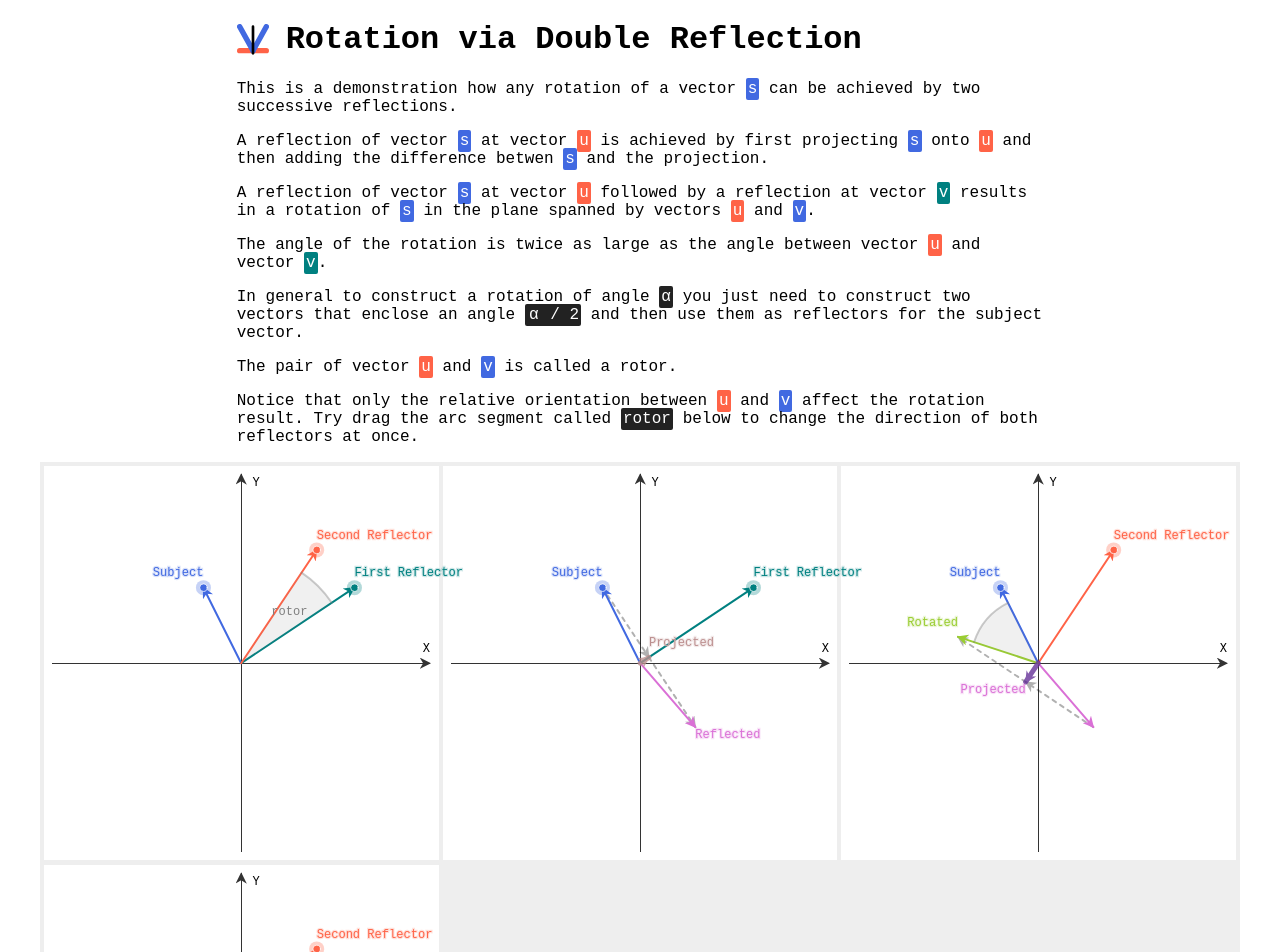
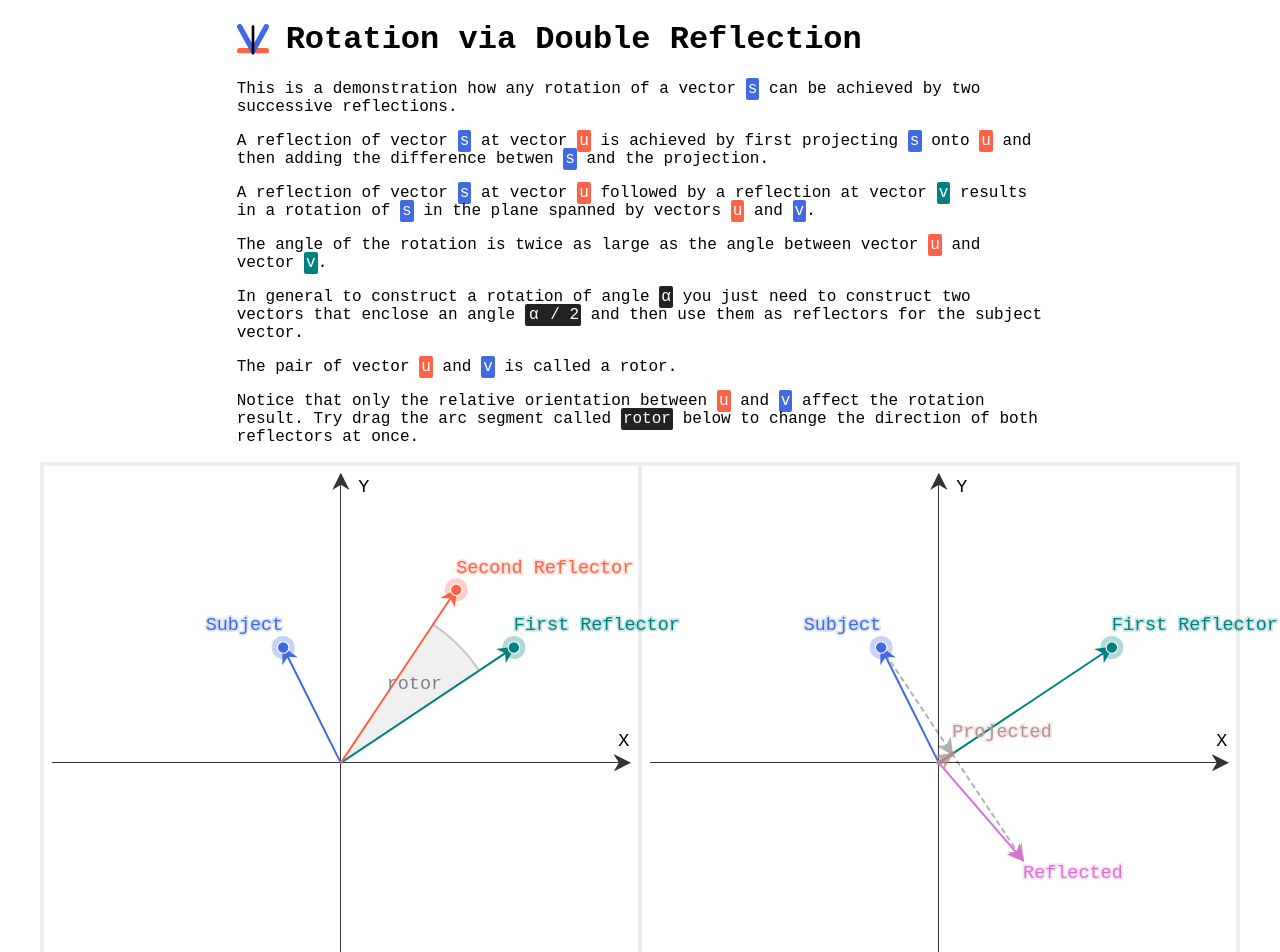
Before and after one commit to laszlokorte/rotor-reflect, a SvelteKit app: page / in a window 1280 px wide. Shown: the top 952 px of the page. Built offline with nearby package versions, Linux system fonts and the light colour scheme.

Commit message:
adjust layout

```diff
--- a/src/routes/App.svelte
+++ b/src/routes/App.svelte
@@ -598,7 +598,10 @@ const rotateHalf =
         gap: 0.5ex;
         padding: 0.5ex;
         display: grid;
-        grid-template-columns: repeat(auto-fit, minmax(20em, 1fr));
+        grid-template-columns: repeat(
+            auto-fit,
+            minmax(20em, 1fr) minmax(20em, 1fr)
+        );
     }
     .grid > div {
         background: #fff;
@@ -616,10 +619,6 @@ const rotateHalf =
         background: #222;
         color: #fff;
         border-radius: 2px;
-    }
-
-    .label {
-        transform: translate(0, -100);
     }
 
     .canvas {
```
